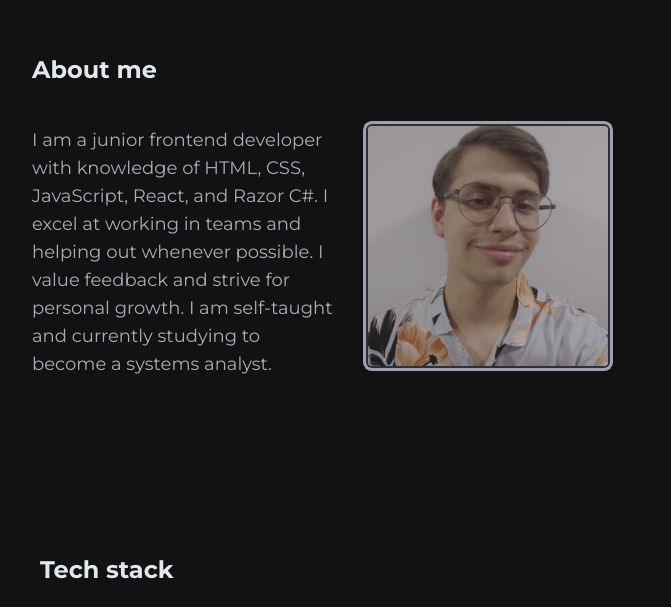
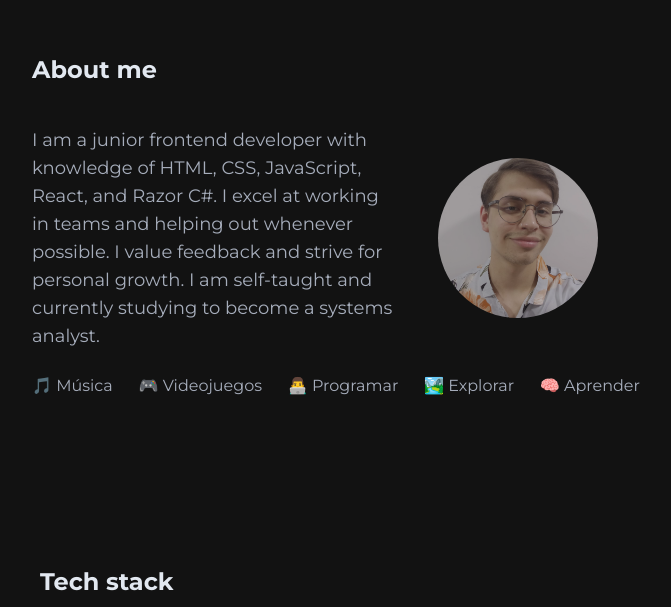
Before and after one commit to Louisit0/Portfolio, a React (Vite) app: page / in a window 1280 px wide. Shown: the part 746-1353 px from the top of the page, without its empty margins (304-975 px from the left). Built offline with nearby package versions, Linux system fonts and the light colour scheme.

Commit message:
Update visuals in about

```diff
--- a/src/components/About.jsx
+++ b/src/components/About.jsx
@@ -1,16 +1,14 @@
-import React from "react";
-import { AiOutlineCaretRight } from "react-icons/ai";
 import avatar from "../assets/img/avatar.jpeg";
 
 const About = () => {
   return (
-    <section id="About" className="flex flex-col md:w-1/2 mx-auto mb-36">
+    <section id="About" className="flex flex-col md:w-1/2 mx-auto mb-36 ">
       <div className="flex flex-row w-1/2 mb-10 ">
         <h2 className="text-2xl text-slate-200 font-bold">About me</h2>
       </div>
-      <div className="md:flex md:flex-row">
-        <div className="md:w-1/2 md:order-1 mb-4 md:text-lg">
-          <p className="mb-4 md:text-lg">
+      <div className="md:flex md:flex-row flex flex-col-reverse">
+        <div className="md:w-3/5 md:order-1 md:text-lg">
+          <p className=" md:text-lg">
             I am a junior frontend developer with knowledge of HTML, CSS,
             JavaScript, React, and Razor C#. I excel at working in teams and
             helping out whenever possible. I value feedback and strive for
@@ -18,17 +16,20 @@ const About = () => {
             systems analyst.
           </p>
         </div>
-        <div className="md:w-1/2 md:order-2">
-          <div className="avatar relative flex flex-row rounded-full w-32 md:w-60 mx-auto">
-            <div className="w-32 md:w-60 rounded ring ring-gray-400 ring-offset-base-100 ring-offset-2">
-              <img
-                src={avatar}
-                alt="avatar"
-                className="opacity-70 hover:opacity-100 transition-opacity duration-300"
-              />
-            </div>
-          </div>
+        <div className="md:w-2/5 flex md:order-2">
+          <img
+            src={avatar}
+            alt="avatar"
+            className="opacity-70 hover:opacity-100 transition-opacity duration-300 rounded-full w-32 h-32 md:w-40 md:h-40  object-cover m-auto"
+          />
         </div>
+      </div>
+      <div className="grid grid-cols-2 md:flex md:flex-wrap md:justify-between md:gap-6 gap-2 my-6">
+        <p>🎵 Música</p>
+        <p>🎮 Videojuegos</p>
+        <p>👨‍💻 Programar</p>
+        <p>🏞️ Explorar</p>
+        <p>🧠 Aprender</p>
       </div>
     </section>
   );
```
Also changed, not shown: src/utilities.css (+0 -17 lines).
